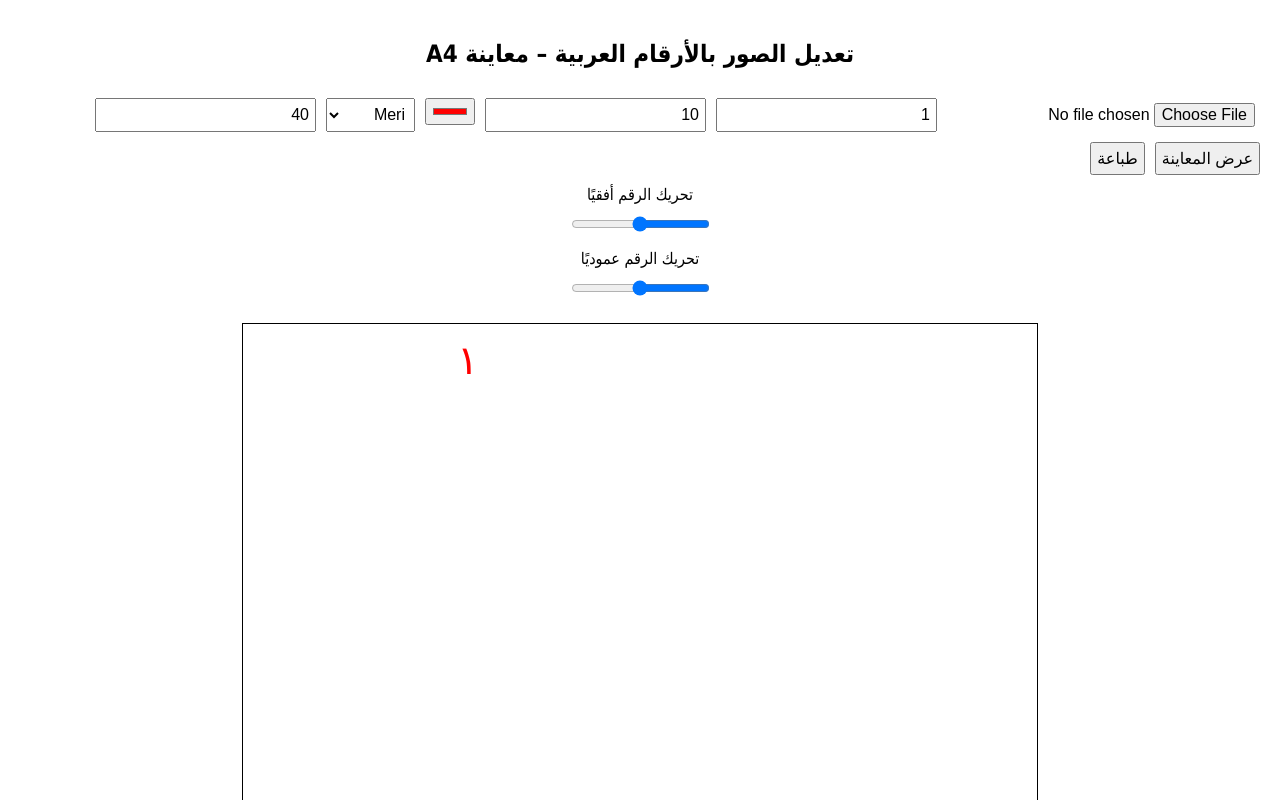
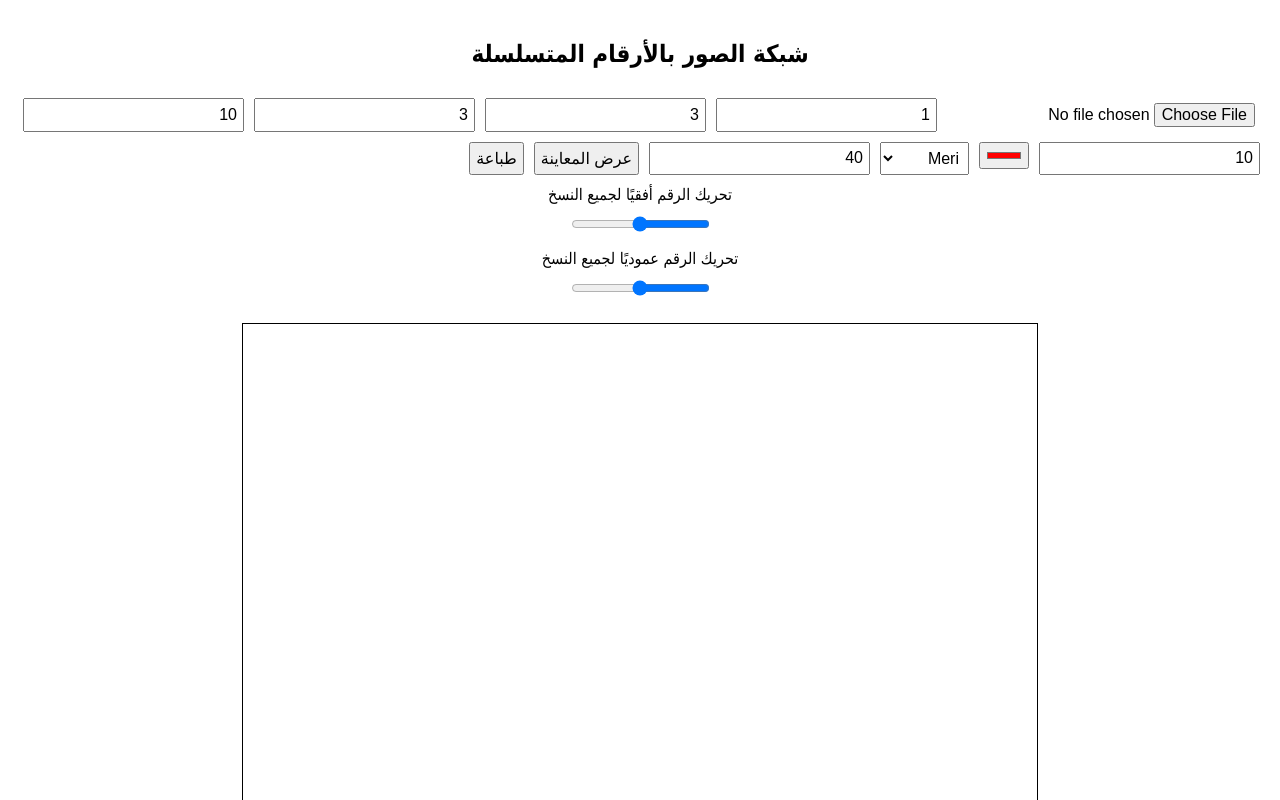
Before and after one commit to bahaa9ali/Design, a plain HTML site: page index.html in a window 1280 px wide. Both pictures are taken after a click on the button "عرض المعاينة". Shown: the top 800 px of the page. Drawn offline with Linux system fonts and the light colour scheme.

Commit message:
Update index.html

```diff
--- a/index.html
+++ b/index.html
@@ -3,48 +3,52 @@
 <head>
 <meta charset="UTF-8">
 <meta name="viewport" content="width=device-width, initial-scale=1.0">
-<title>تعديل الصور بالأرقام العربية</title>
+<title>شبكة الصور بالأرقام المتسلسلة</title>
 <style>
 body { font-family: 'Tahoma', sans-serif; display: flex; flex-direction: column; align-items: center; margin: 20px; }
-  .controls { margin-top: 10px; display: flex; gap: 10px; flex-wrap: wrap; }
+.controls { margin-top: 10px; display: flex; flex-wrap: wrap; gap: 10px; }
 input, select, button, label { padding: 5px; font-size: 16px; }
-  #preview { margin-top: 20px; width: 210mm; height: 297mm; border:1px solid #000; position: relative; background:#fff; display:flex; flex-wrap:wrap; justify-content:flex-start; }
-  #preview canvas { cursor: grab; }
+#preview { margin-top: 20px; width:210mm; height:297mm; border:1px solid #000; position: relative; background:#fff; overflow:hidden; }
+#preview canvas { display:block; cursor: grab; }
 .slider-group { display:flex; flex-direction:column; align-items:center; margin-top:5px; }
 </style>
 </head>
 <body>
 
-<h2>تعديل الصور بالأرقام العربية – معاينة A4</h2>
+<h2>شبكة الصور بالأرقام المتسلسلة</h2>
 
 <div class="controls">
   <input type="file" id="imageInput" accept="image/*">
-  <input type="number" id="startNumber" placeholder="الرقم الأول" min="1" value="1">
-  <input type="number" id="endNumber" placeholder="الرقم الأخير" min="1" value="10">
+  <input type="number" id="startNumber" placeholder="الرقم الأول" value="1" min="1">
+  <input type="number" id="columns" placeholder="عدد الأعمدة" value="3" min="1">
+  <input type="number" id="rows" placeholder="عدد الصفوف" value="3" min="1">
+  <input type="number" id="hSpacing" placeholder="المسافة الأفقية" value="10">
+  <input type="number" id="vSpacing" placeholder="المسافة العمودية" value="10">
   <input type="color" id="colorInput" value="#ff0000">
   <select id="fontSelect">
     <option value="Meri">Meri</option>
     <option value="Arial">Arial</option>
     <option value="Tahoma">Tahoma</option>
   </select>
-  <input type="number" id="fontSize" placeholder="حجم الخط" value="40">
+  <input type="number" id="fontSize" placeholder="حجم الرقم" value="40">
   <button id="previewButton">عرض المعاينة</button>
   <button id="printButton">طباعة</button>
 </div>
 
 <div class="slider-group">
-  <label>تحريك الرقم أفقيًا</label>
-  <input type="range" id="sliderX" min="-400" max="400" value="0">
+  <label>تحريك الرقم أفقيًا لجميع النسخ</label>
+  <input type="range" id="sliderX" min="-200" max="200" value="0">
 </div>
 <div class="slider-group">
-  <label>تحريك الرقم عموديًا</label>
-  <input type="range" id="sliderY" min="-300" max="300" value="0">
+  <label>تحريك الرقم عموديًا لجميع النسخ</label>
+  <input type="range" id="sliderY" min="-200" max="200" value="0">
 </div>
 
 <canvas id="canvas" width="800" height="600" style="display:none;"></canvas>
 <div id="preview"></div>
 
 <script>
+// تحويل الرقم للعربية
 function toArabicNumber(num){
     const arabicNums = ['٠','١','٢','٣','٤','٥','٦','٧','٨','٩'];
     return num.toString().split('').map(d => arabicNums[d]||d).join('');
@@ -53,86 +57,77 @@ function toArabicNumber(num){
 let canvas = document.getElementById('canvas');
 let ctx = canvas.getContext('2d');
 let img = new Image();
-let number = { x:50, y:50, color:'#ff0000', font:'Meri', size:40 };
 
 let offsetAllX = 0;
 let offsetAllY = 0;
 
-document.getElementById('sliderX').addEventListener('input', e=>{
-    offsetAllX = parseInt(e.target.value);
-    updatePreview();
-});
-document.getElementById('sliderY').addEventListener('input', e=>{
-    offsetAllY = parseInt(e.target.value);
-    updatePreview();
-});
+document.getElementById('sliderX').addEventListener('input', e => { offsetAllX = parseInt(e.target.value); updatePreview(); });
+document.getElementById('sliderY').addEventListener('input', e => { offsetAllY = parseInt(e.target.value); updatePreview(); });
 
-// تحميل الصورة
 document.getElementById('imageInput').addEventListener('change', e => {
     const file = e.target.files[0];
     if(file){
         const reader = new FileReader();
-        reader.onload = event => {
-            img.src = event.target.result;
-            img.onload = () => updatePreview();
-        }
+        reader.onload = event => { img.src = event.target.result; img.onload = () => updatePreview(); }
         reader.readAsDataURL(file);
     }
 });
 
-// أي تعديل يظهر مباشرة
-document.getElementById('colorInput').addEventListener('input', e=>{
-    number.color = e.target.value;
-    updatePreview();
-});
-document.getElementById('fontSelect').addEventListener('change', e=>{
-    number.font = e.target.value;
-    updatePreview();
-});
-document.getElementById('fontSize').addEventListener('input', e=>{
-    number.size = parseInt(e.target.value);
-    updatePreview();
-});
-
-// عرض المعاينة
+document.getElementById('colorInput').addEventListener('input', updatePreview);
+document.getElementById('fontSelect').addEventListener('change', updatePreview);
+document.getElementById('fontSize').addEventListener('input', updatePreview);
+document.getElementById('columns').addEventListener('input', updatePreview);
+document.getElementById('rows').addEventListener('input', updatePreview);
+document.getElementById('hSpacing').addEventListener('input', updatePreview);
+document.getElementById('vSpacing').addEventListener('input', updatePreview);
+document.getElementById('startNumber').addEventListener('input', updatePreview);
 document.getElementById('previewButton').addEventListener('click', updatePreview);
 
 function updatePreview(){
-    const start = parseInt(document.getElementById('startNumber').value);
-    const end = parseInt(document.getElementById('endNumber').value);
-    if(isNaN(start) || isNaN(end) || start > end) return alert("أدخل أرقام صحيحة");
+    const startNum = parseInt(document.getElementById('startNumber').value);
+    const cols = parseInt(document.getElementById('columns').value);
+    const rows = parseInt(document.getElementById('rows').value);
+    const hSpace = parseInt(document.getElementById('hSpacing').value);
+    const vSpace = parseInt(document.getElementById('vSpacing').value);
+    const font = document.getElementById('fontSelect').value;
+    const color = document.getElementById('colorInput').value;
+    const fontSize = parseInt(document.getElementById('fontSize').value);
+
+    if(!img.src) return;
 
     const previewDiv = document.getElementById('preview');
     previewDiv.innerHTML = '';
 
-    for(let i=start;i<=end;i++){
+    let number = startNum;
+
+    for(let r=0;r<rows;r++){
+        for(let c=0;c<cols;c++){
             let tempCanvas = document.createElement('canvas');
-        tempCanvas.width = 210*3; // تقريب A4 عرض بالبكسل
-        tempCanvas.height = 297*3; // تقريب A4 طول بالبكسل
+            tempCanvas.width = img.width;
+            tempCanvas.height = img.height;
             let tempCtx = tempCanvas.getContext('2d');
 
-        function drawPage(){
+            function drawImageNumber(){
                 tempCtx.clearRect(0,0,tempCanvas.width,tempCanvas.height);
-            tempCtx.drawImage(img,0,0,tempCanvas.width,tempCanvas.height);
-            tempCtx.fillStyle = number.color;
-            tempCtx.font = `${number.size}px ${number.font}`;
-            tempCtx.fillText(toArabicNumber(i), number.x + offsetAllX, number.y + offsetAllY);
+                tempCtx.drawImage(img,0,0,img.width,img.height);
+                tempCtx.fillStyle = color;
+                tempCtx.font = `${fontSize}px ${font}`;
+                tempCtx.fillText(toArabicNumber(number), offsetAllX, offsetAllY + fontSize);
             }
+            drawImageNumber();
 
-        drawPage();
-
-        // سحب الرقم داخل كل صفحة
-        let selected=null, offsetX=0, offsetY=0;
+            // سحب الرقم داخل كل نسخة
+            let selected=false, offsetX=0, offsetY=0;
             tempCanvas.addEventListener('mousedown', e=>{
                 const rect = tempCanvas.getBoundingClientRect();
                 const mx = e.clientX - rect.left;
                 const my = e.clientY - rect.top;
-            const width = tempCtx.measureText(toArabicNumber(i)).width;
-            const height = number.size;
-            if(mx>=number.x+offsetAllX && mx<=number.x+offsetAllX+width && my<=number.y+offsetAllY && my>=number.y+offsetAllY-height){
-                selected = true;
-                offsetX = mx - (number.x+offsetAllX);
-                offsetY = my - (number.y+offsetAllY);
+                const width = tempCtx.measureText(toArabicNumber(number)).width;
+                const height = fontSize;
+                if(mx>=offsetAllX && mx<=offsetAllX+width && my>=offsetAllY && my<=offsetAllY+height){
+                    selected=true;
+                    offsetX = mx - offsetAllX;
+                    offsetY = my - offsetAllY;
                 }
             });
             tempCanvas.addEventListener('mousemove', e=>{
@@ -140,25 +135,33 @@ function updatePreview(){
                     const rect = tempCanvas.getBoundingClientRect();
                     const mx = e.clientX - rect.left;
                     const my = e.clientY - rect.top;
-                number.x = mx - offsetX - offsetAllX;
-                number.y = my - offsetY - offsetAllY;
-                drawPage();
+                    offsetAllX = mx - offsetX;
+                    offsetAllY = my - offsetY;
+                    drawImageNumber();
                 }
             });
             tempCanvas.addEventListener('mouseup', ()=> selected=false);
             tempCanvas.addEventListener('mouseout', ()=> selected=false);
 
-        previewDiv.appendChild(tempCanvas);
+            let wrapper = document.createElement('div');
+            wrapper.style.display='inline-block';
+            wrapper.style.marginRight = hSpace+'px';
+            wrapper.style.marginBottom = vSpace+'px';
+            wrapper.appendChild(tempCanvas);
+            previewDiv.appendChild(wrapper);
+
+            number++;
+        }
     }
 }
 
-// الطباعة على شكل A4
+// الطباعة
 document.getElementById('printButton').addEventListener('click', () => {
     const previewDiv = document.getElementById('preview');
     let printWindow = window.open('', '', 'width=800,height=600');
-    printWindow.document.write('<html><head><title>الطباعة</title></head><body style="margin:0;display:flex;flex-direction:column;align-items:center;">');
+    printWindow.document.write('<html><head><title>الطباعة</title></head><body style="display:flex;flex-wrap:wrap;justify-content:flex-start;margin:0;">');
     Array.from(previewDiv.querySelectorAll('canvas')).forEach(c=>{
-        printWindow.document.write(`<img src="${c.toDataURL()}" style="width:210mm; height:297mm; margin-bottom:5px;">`);
+        printWindow.document.write(`<img src="${c.toDataURL()}" style="margin-right:10px;margin-bottom:10px;">`);
     });
     printWindow.document.write('</body></html>');
     printWindow.document.close();
```
Lines whose indentation alone changed are shown as unchanged.
